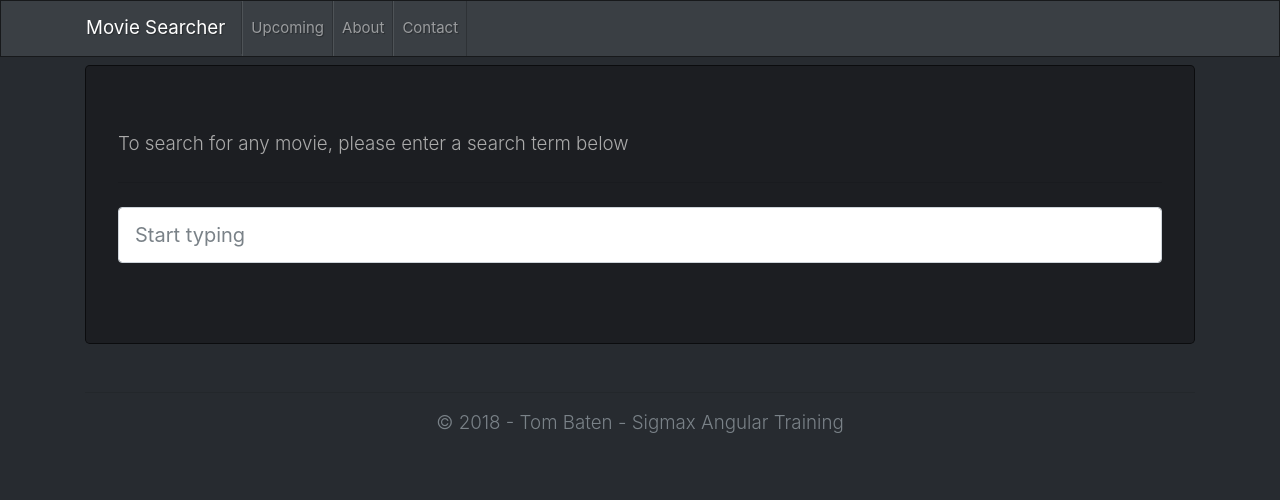
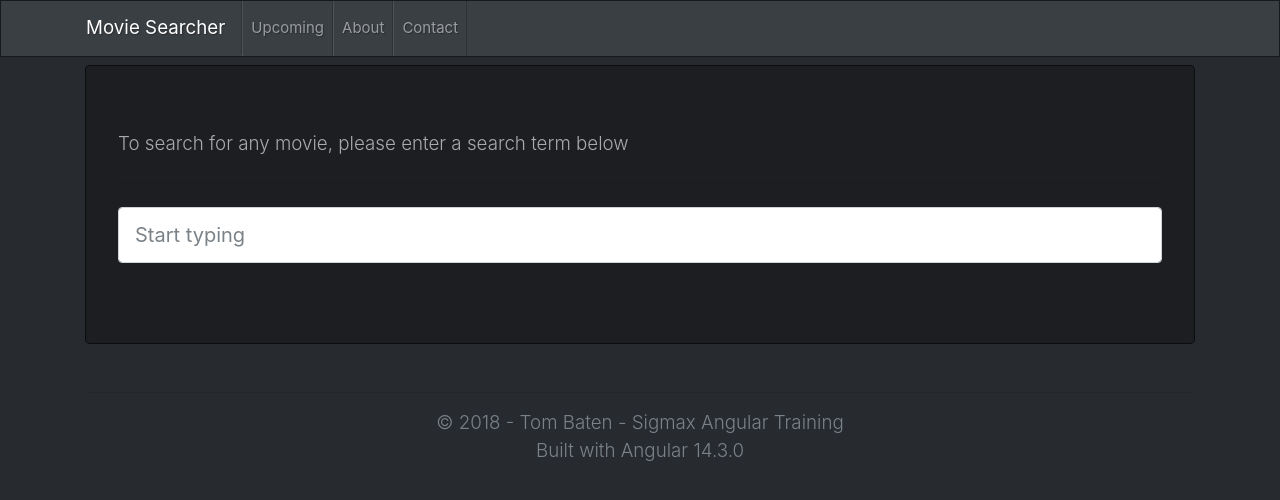
Before and after one commit to Fazer01/angular-movie-searcher, an Angular app: page / in a window 1280 px wide. Shown: the top 500 px of the page. Built offline with nearby package versions, Linux system fonts and the light colour scheme.

Commit message:
Updated Angular version

```diff
--- a/src/app/app.component.html
+++ b/src/app/app.component.html
@@ -11,6 +11,7 @@
     <div class="container">
       <div class="row">
           <small class="lead text-muted text-center col-md-12">&copy; 2018 - Tom Baten - Sigmax Angular Training</small>
+          <small class="lead text-muted text-center col-md-12">Built with Angular {{version}}</small>
       </div>
     </div>
   </footer>
--- a/src/app/app.component.ts
+++ b/src/app/app.component.ts
@@ -1,4 +1,5 @@
-import { Component } from '@angular/core';
+import { Component, Version } from '@angular/core';
+import { VERSION } from '@angular/router';
 
 @Component({
   selector: 'app-root',
@@ -7,4 +8,7 @@ import { Component } from '@angular/core';
 })
 export class AppComponent {
   title = 'app';
+
+  version = VERSION.full;
+
 }
```
Also changed, not shown: package.json (+11 -11 lines), src/app/about/about.component.html (line endings or trailing spaces), 1 other file (tests, documents, lock files or other folders).
